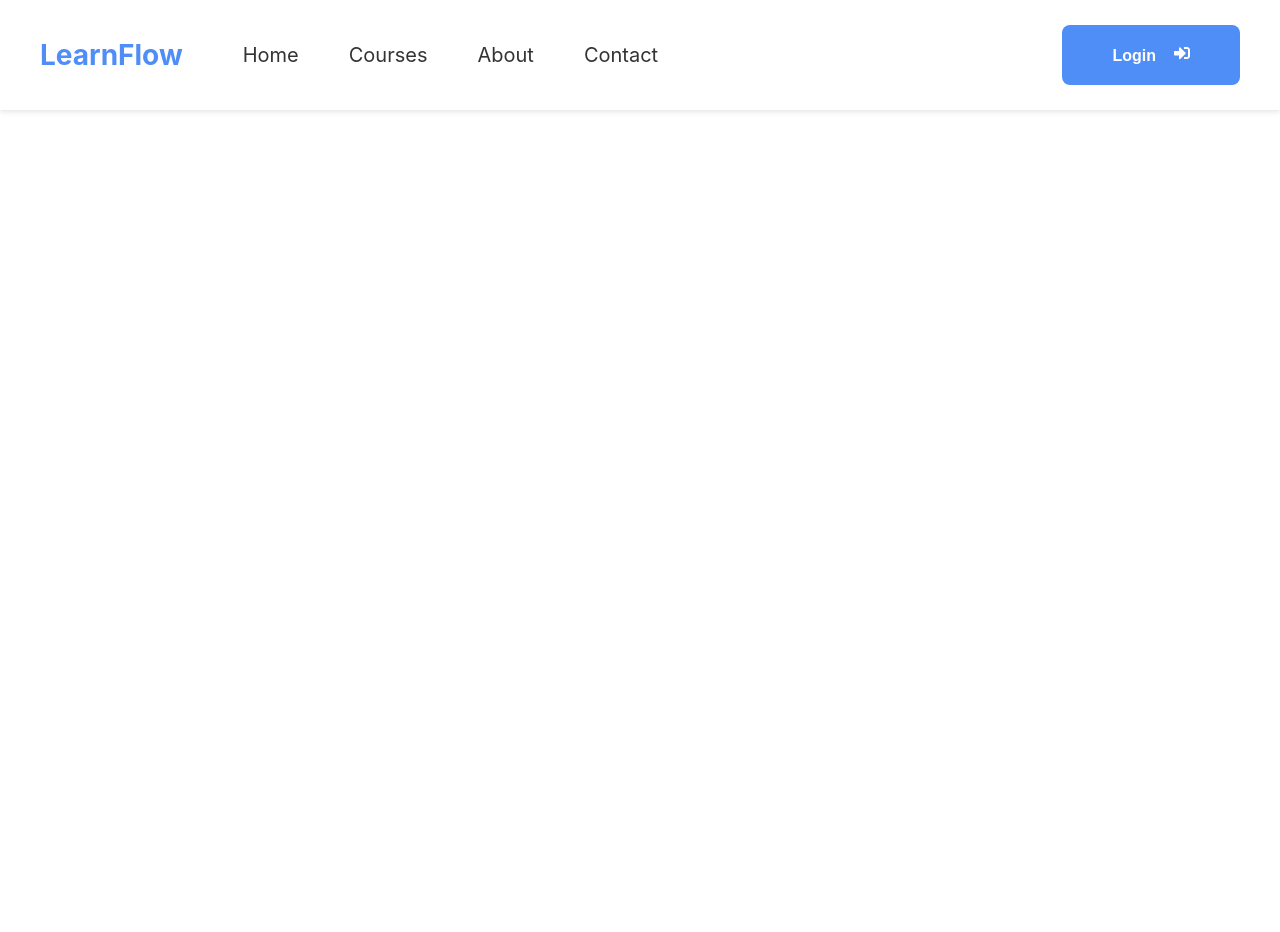
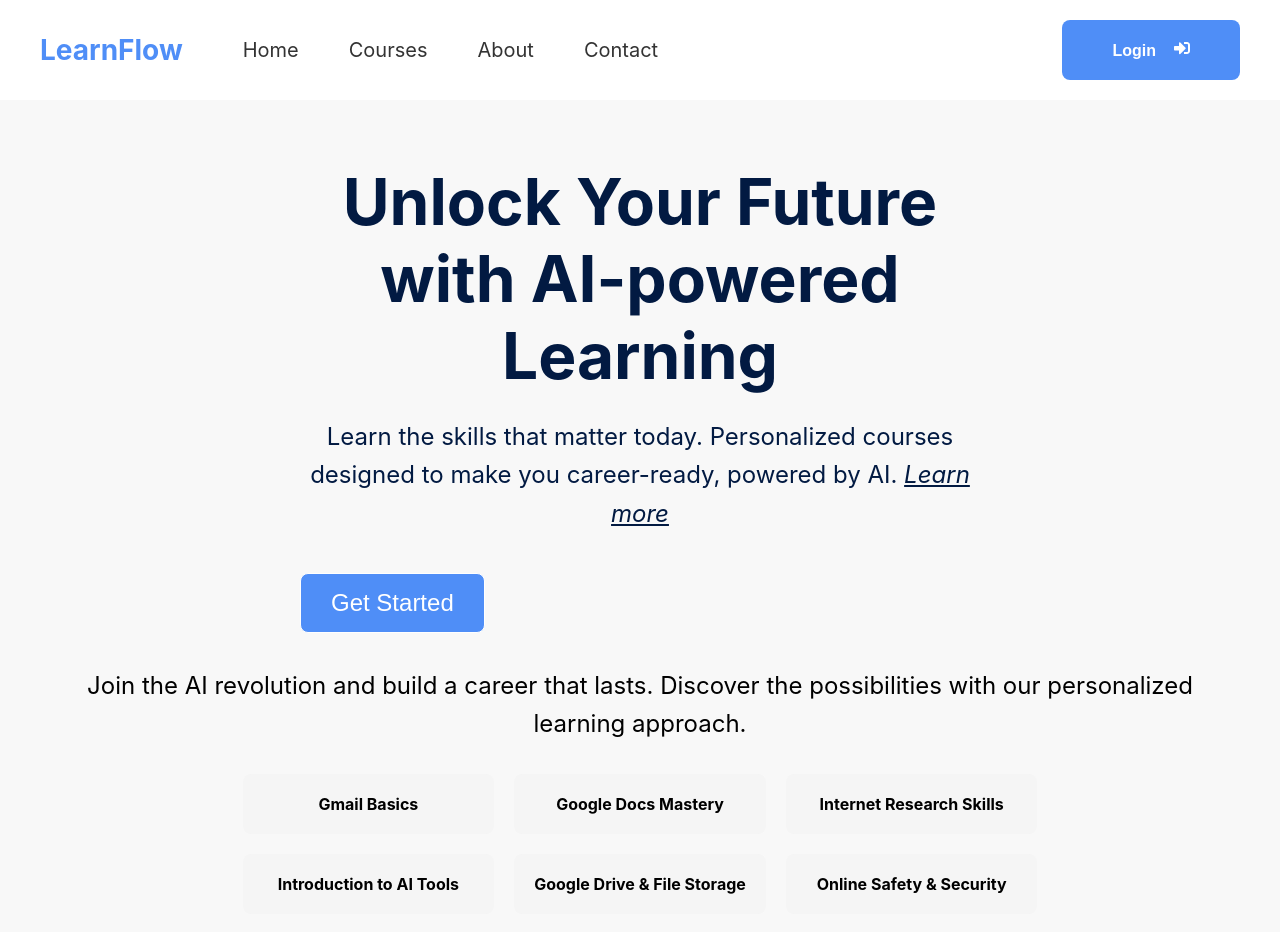
Before and after one commit to lukman8840/LearnFlow, a React (Create React App) app: page / in a window 1280 px wide. Before the commit the page ends 800 px from the top, so only its background shows below. Built offline with nearby package versions, Linux system fonts and the light colour scheme.

Commit message:
hero-section created and added

```diff
--- /dev/null
+++ b/src/components/HeroSection.jsx
@@ -0,0 +1,36 @@
+import React from 'react';
+import '../styles/HeroSection.css';
+
+const HeroSection = () => {
+  return (
+    <div className='hero-section'>
+      {/* Top Text Content */}
+      <div className="hero-content">
+        <h1>Unlock Your Future with AI-powered Learning</h1>
+        <p>
+          Learn the skills that matter today. Personalized courses designed to make you career-ready, powered by AI. <span>Learn more</span>
+        </p>
+
+        <div className="cta-buttons">
+          <button className="cta-btn primary">Get Started</button>
+        </div>
+      </div>
+
+      {/* Courses Grid below */}
+      <p className="hero-subtext">
+        Join the AI revolution and build a career that lasts. Discover the possibilities with our personalized learning approach.
+      </p>
+
+      <div className="courses-grid">
+        <div className="course-card">Gmail Basics</div>
+        <div className="course-card">Google Docs Mastery</div>
+        <div className="course-card">Internet Research Skills</div>
+        <div className="course-card">Introduction to AI Tools</div>
+        <div className="course-card">Google Drive & File Storage</div>
+        <div className="course-card">Online Safety & Security</div>
+      </div>
+    </div>
+  );
+};
+
+export default HeroSection;
--- a/src/components/Navbar.jsx
+++ b/src/components/Navbar.jsx
@@ -9,7 +9,7 @@ const Navbar = () => {
       <div className="left-section">
         <div className="logo">
            <h1>LearnFlow</h1>
-      </div>
+        </div>
         <div className="nav-links">
             <a href="#home">Home</a>
             <a href="#courses">Courses</a>
@@ -17,14 +17,14 @@ const Navbar = () => {
             <a href="#contact">Contact</a>
         </div>
       </div>
-        <div className="right-section">
+      <div className="right-section">
         <button className="login">
-          Login
+          <span className='login-text'>Login</span>
           <FaSignInAlt style={{marginLeft: '18px'}}/>
-          </button>
-        </div>
+        </button>
       </div>
+    </div>
   )
 }
 
-export default Navbar
+export default Navbar;
--- a/src/components/pages/Home.jsx
+++ b/src/components/pages/Home.jsx
@@ -1,12 +1,13 @@
 import React from 'react'
 import Navbar from '../Navbar'
+import HeroSection from '../HeroSection'
 
 const Home = () => {
   return (
     <div className='home-page'>
         <Navbar />
-
-    </div>
+      <HeroSection />
+      </div>
   )
 }
 
--- /dev/null
+++ b/src/styles/HeroSection.css
@@ -0,0 +1,71 @@
+.hero-section {
+    display: flex;
+    flex-direction: column;
+    align-items: center;
+    justify-content: space-between;
+    padding: 20px 40px;
+    background-color: #f8f8f8;
+}
+.hero-content {
+    max-width: 700px;
+    text-align: center;
+    color: #021A42;
+}
+.hero-content h1 {
+    margin-bottom: 20px;
+    font-size: 4rem;
+    font-weight: bold;
+}
+.hero-section p {
+    font-size: 1.5rem;
+    line-height: 1.6;
+    margin-bottom: 30px;
+}
+.hero-section span {
+    text-decoration: underline;
+    font-style: italic;
+    color: #021A42;
+    cursor: pointer;
+}
+.cta-buttons{
+    display: flex;
+    gap: 20px;
+}
+.cta-btn {
+    padding: 15px 30px;
+    font-size: 1.5rem;
+    font-weight: lighter;
+    border-radius: 8px;
+    margin: 10px;
+    border: 0.5px solid #fff;
+    cursor: pointer;
+    transition: background-color 0.3s ease;
+}
+.primary {
+    background-color: #4f8ef7;
+    color: #fff;
+}
+.primary:hover {
+    background-color: #3e7ec7;
+}
+
+.hero-image p{
+    color: #fff;
+    padding: 20px;
+    margin: 20px;
+    font-weight: bold;
+}
+.courses-grid {
+    display: grid;
+    grid-template-columns: repeat(3, 1fr);
+    gap: 20px;
+}
+.course-card {
+    padding: 20px;
+    border-radius: 8px;
+    background-color: #f5f5f5;
+    text-align: center;
+    font-weight: bold;
+    font-size: 1rem;
+    transition: background-color 0.3s ease;
+}
--- a/src/styles/Navbar.css
+++ b/src/styles/Navbar.css
@@ -1,12 +1,12 @@
-
 .nav-container {
     display: flex;
     align-items: center;
     justify-content: space-between;
-    padding: 25px 40px;
+    padding: 20px 40px;
     background-color: #fff;
     box-shadow: 0px 2px 5px rgba(0, 0, 0, 0.1);
 }
+
 .left-section {
     display: flex;
     align-items: center;
@@ -25,6 +25,7 @@
     display: flex;
     gap: 20px;
 }
+
 .nav-links a {
     padding: 0px;
     margin-left: 30px;
@@ -34,14 +35,18 @@
     text-transform:capitalize;
     transition: color 0.3s ease;
 }
+
 .nav-links a:hover {
     color: #4f8ef7;
 }
+
 .right-section {
     display: flex;
     align-items: end;
 }
+
 .login {
+    position: relative;
     background-color: #4f8ef7;
     padding: 20px 50px;
     font-size: 16px;
@@ -51,5 +56,14 @@
     border: none;
     border-radius: 8px;
     cursor: pointer;
-    transition: backgroud-color 0.3s ease;
+    transition: background-color 0.3s ease;
 }
+
+.login-text {
+    display: inline-block;
+}
+
+.login:hover .hover-text {
+    display: inline-block;
+    opacity: 1;
+}
```
Also changed, not shown: src/assets/Hero-background.webp (added), src/assets/Hero-image.webp (added).
